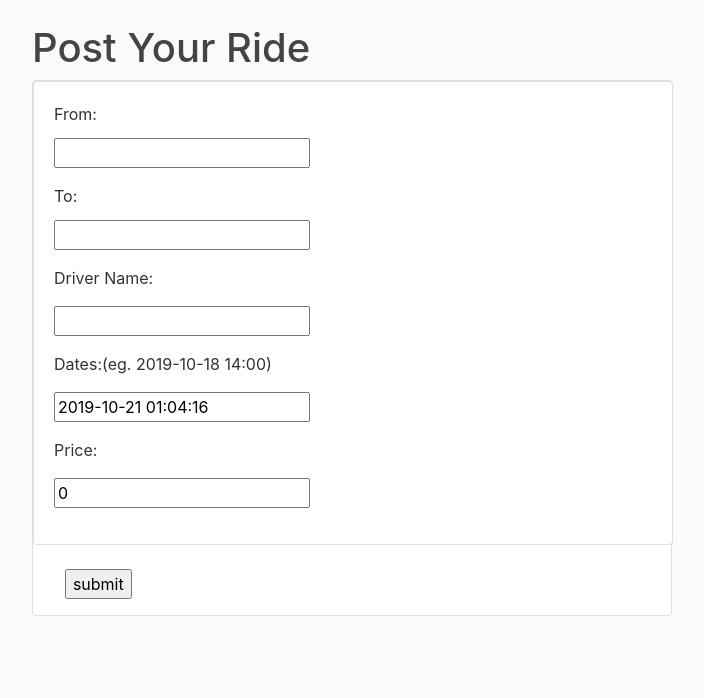
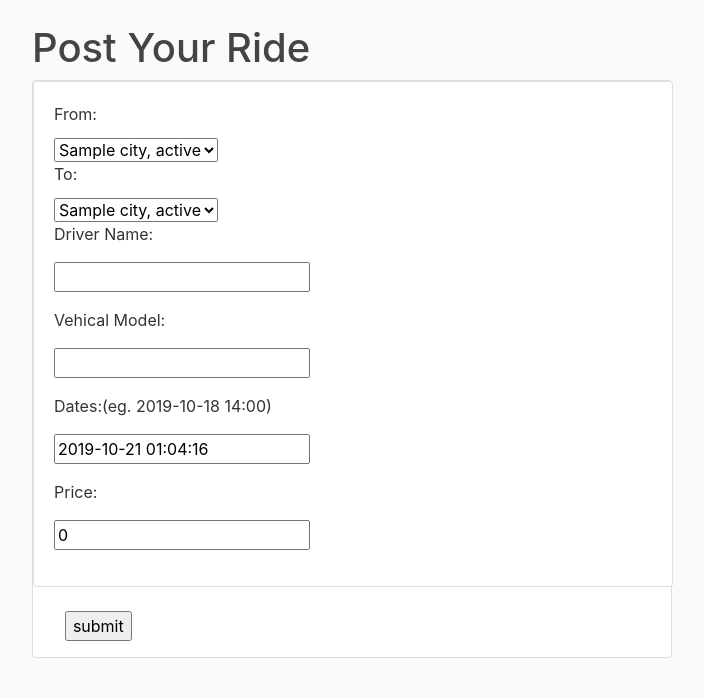
Before and after one commit to ZiyangGuo-lab/project-103-jawgz, a Django app: template post/templates/post/post_ride.html in a window 1280 px wide. Shown: the part 56-754 px from the top of the page, without its empty margins (53-757 px from the left). Run offline with Django 3.2, Linux system fonts and the light colour scheme; a user stored in the database is signed in; tables that the repository leaves empty hold one stand-in row (values such as "Sample post"); the template is opened without the code that fills it: values that come from a table or form of the project are taken from there, most other values are stand-ins (such as "Sample title", 1, 10 or a date in 2020); some libraries are stand-ins or nearby versions.

Commit message:
edited forms

```diff
--- a/post/templates/post/post_ride.html
+++ b/post/templates/post/post_ride.html
@@ -7,17 +7,36 @@
 </form>
 <style> .indented { padding-left: 100pt; padding-right: 50pt; } </style>
 
+     <!--<select>-->
+         <!--{% for city, state in cities.items %}-->
+            <!--<option value="{{ city }}, {{ state }}">{{ city }}, {{ state }}</option>-->
+         <!--{% endfor %}-->
+    <!--</select>-->
+
+
 
 <form action="."   method="post">
 {% csrf_token %}
  <div class="card text-black mb-4" style="width: 40rem; background: light; border: px solid #FF860E; outline-color: 6px solid #CCC873">
      <div class="card-body">
                 <p class="card-title">From:</p>
-                <p> {{ form.location_from }}</p>
+                <select id="location_from">
+                     {% for city, state in cities.items %}
+                        <option value="location_from" > {{ city }}, {{ state }}</option>
+                     {% endfor %}
+                </select>
                 <p class="card-title">To: </p>
-                <p>{{ form.location_to }}</p>
+
+                <select id="location_to">
+                     {% for city, state in cities.items %}
+                        <option value="location_to" > {{ city }}, {{ state }}</option>
+                     {% endfor %}
+                </select>
+
                 <p class="card-text">Driver Name: </p>
                 <p>{{ form.driver_name }}</p>
+                 <p class="card-text">Vehical Model: </p>
+                <p>{{ form.vehicle_model }}</p>
                  <p class="card-text">Dates:(eg. 2019-10-18 14:00) </p>
                  <p>{{ form.riding_date}}</p>
                 <p class="card-price">Price: </p>
@@ -29,5 +48,8 @@
 
 </form>
 
+
+
+
 <!-- "location_to", "location_from","driver_name", "vehicle_model","date" -->
 {% endblock content %}
```
Also changed, not shown: post/views.py (+12 -3 lines).
